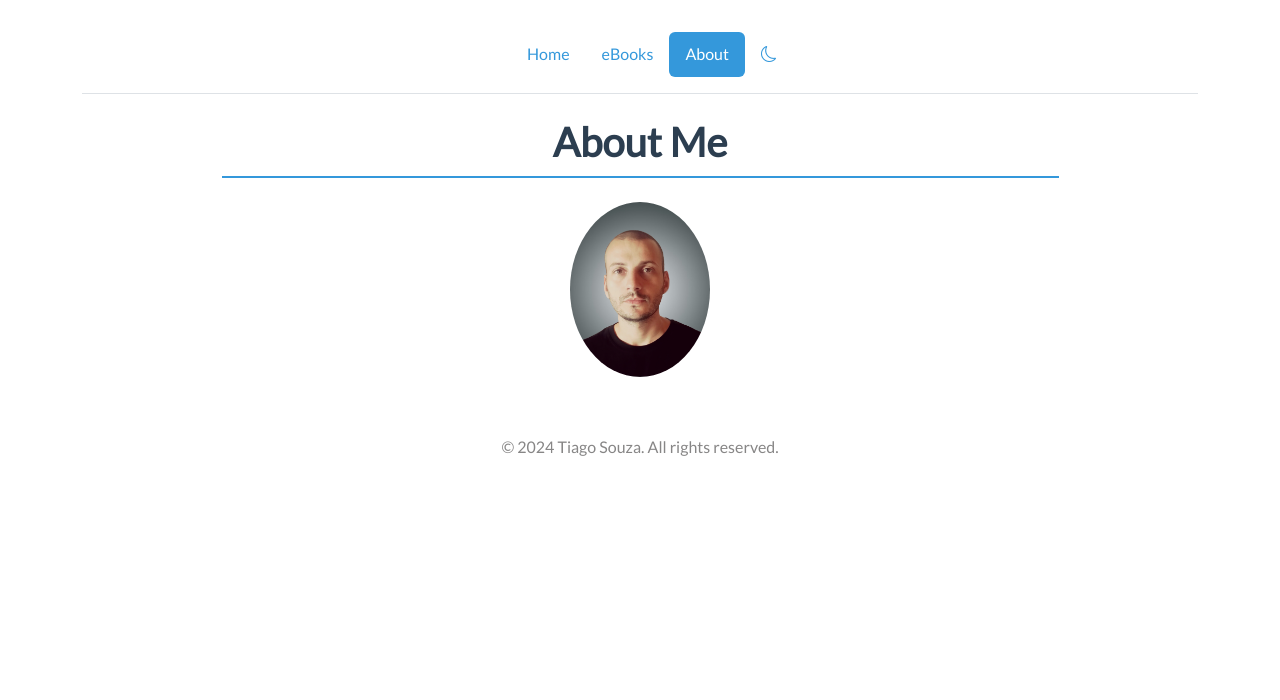
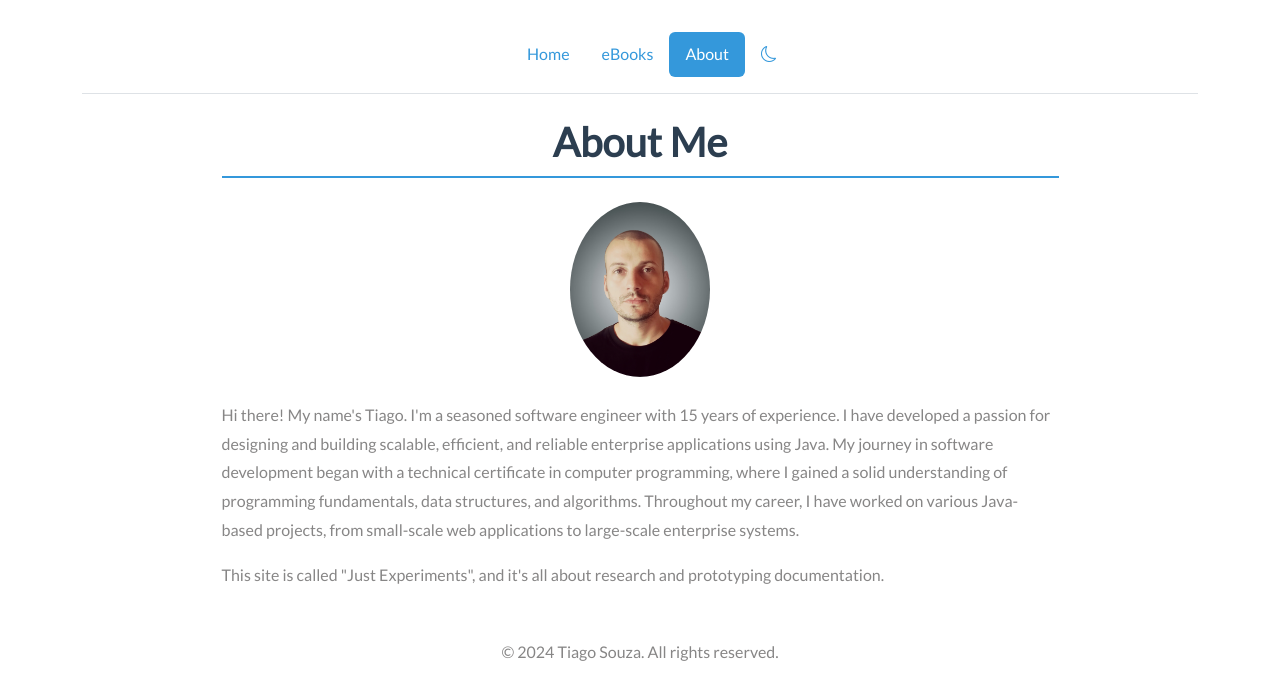
Before and after one commit to metiago/metiago.github.io, a Next.js app: page /about in a window 1280 px wide. Shown: the top 700 px of the page. Built offline with nearby package versions, Linux system fonts and the light colour scheme.

Commit message:
adding profiles

```diff
--- a/app/about/page.js
+++ b/app/about/page.js
@@ -13,10 +13,15 @@ export default function About() {
           </div>
           <div>
             <p>
-
+            Hi there! My name's Tiago. I'm a seasoned software engineer with 15 years of experience.
+            I have developed a passion for designing and building scalable, efficient, and reliable enterprise applications using Java.
+            My journey in software development began with a technical certificate in computer programming,
+            where I gained a solid understanding of programming fundamentals, data structures, and algorithms.
+            Throughout my career, I have worked on various Java-based projects, from small-scale web applications
+            to large-scale enterprise systems.
             </p>
             <p>
-
+            This site is called "Just Experiments", and it's all about research and prototyping documentation.
             </p>
             <p>
 
```
Also changed, not shown: public/search-data.json (+17 -0 lines).
